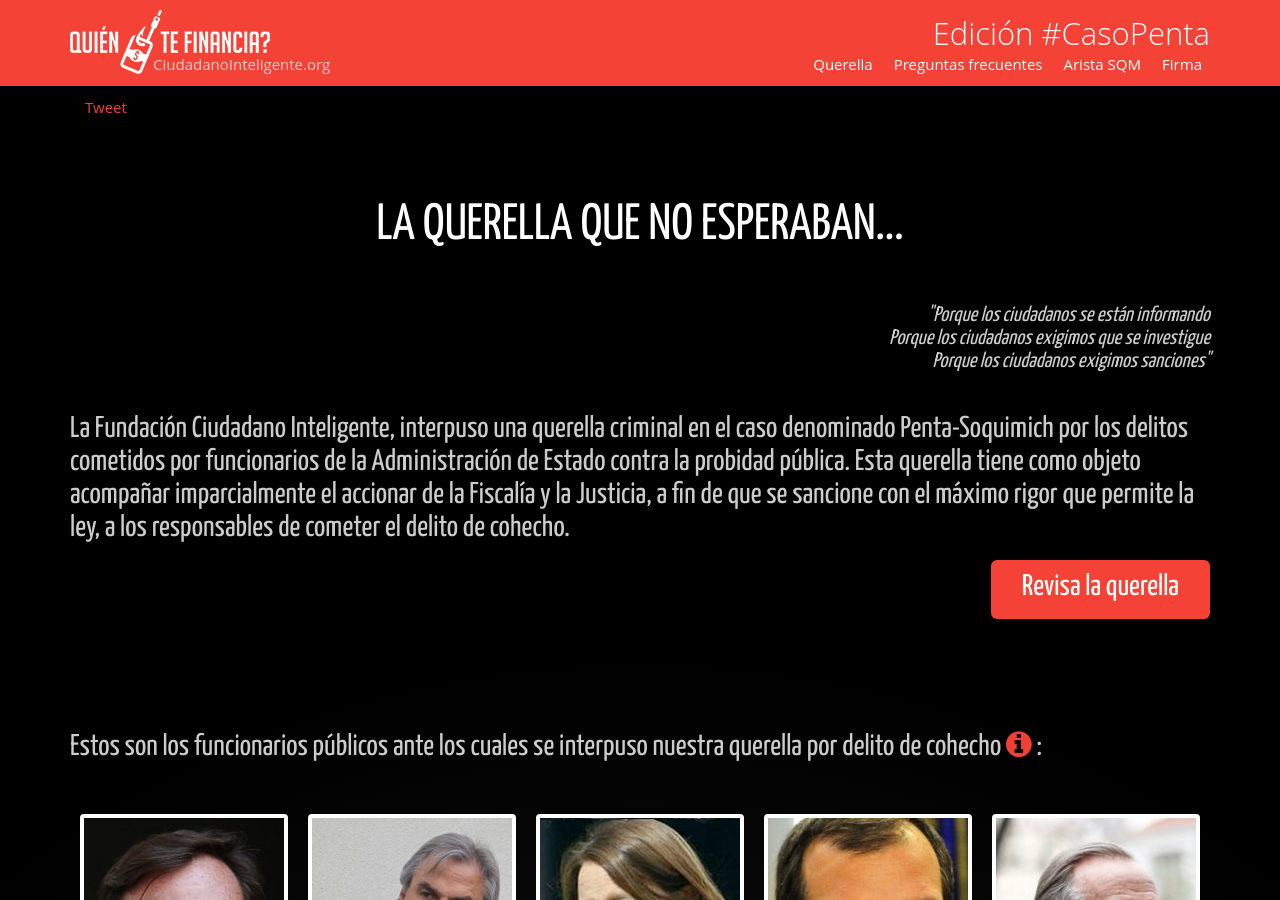
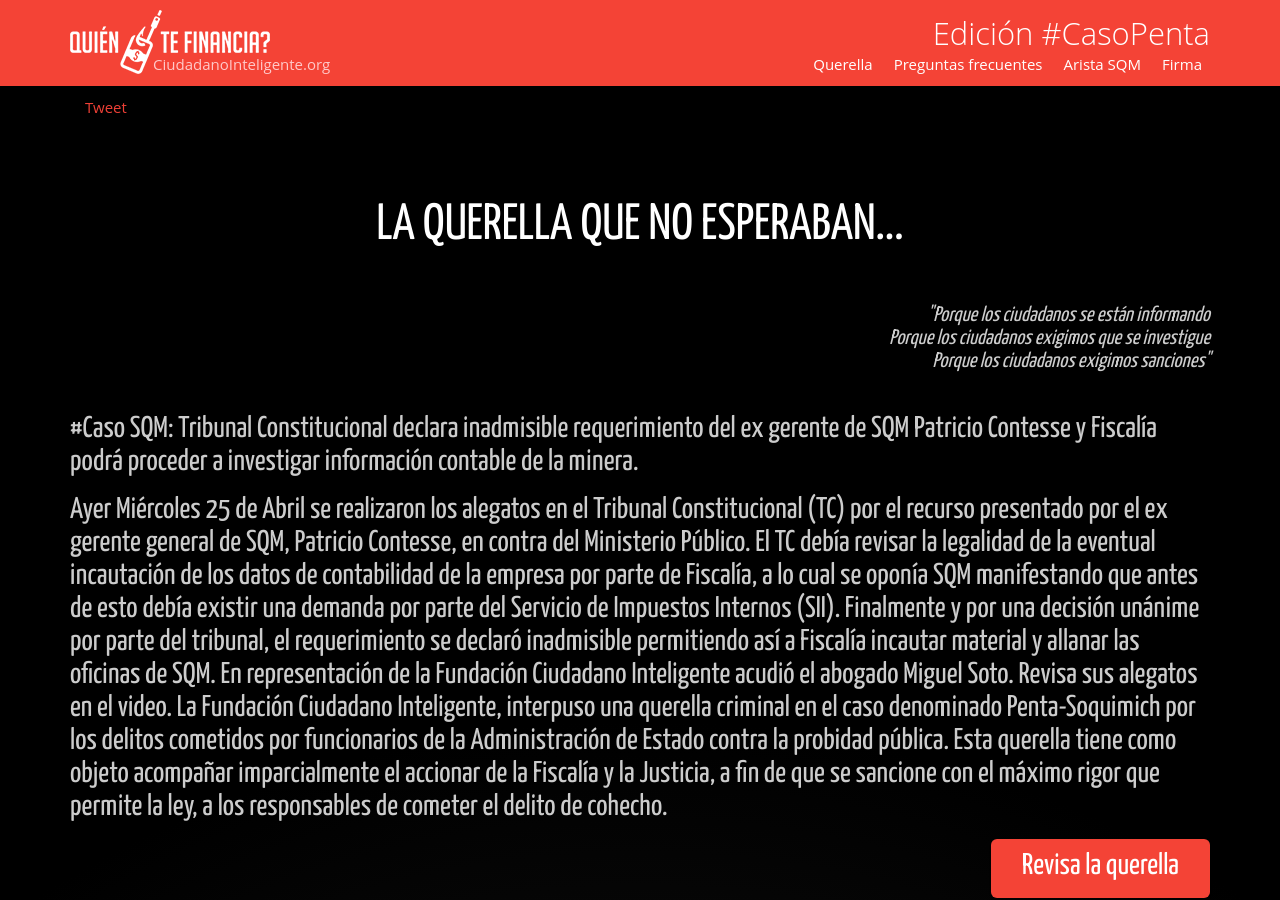
Before and after one commit to ciudadanointeligente/quien-te-financia, a Jekyll site: the page built from index.html, in a window 1280 px wide and 900 px high. Built offline with Jekyll 4.4.1, drawn with Linux system fonts in a browser that asks for light colours; nearby versions of some CDN libraries; comment, search, counter and statistics services are not loaded.

Commit message:
cambios en texto de home
actualización “en que vamos..”

```diff
--- a/_includes/ask-congressmen.html
+++ b/_includes/ask-congressmen.html
@@ -2,7 +2,9 @@
     <div class="container">
         <h1>LA QUERELLA QUE NO ESPERABAN...</h1>
         <h4><i>"Porque los ciudadanos se están informando</br>Porque los ciudadanos exigimos que se investigue</br>Porque los ciudadanos exigimos sanciones"</i></h4>
-        <h3>La Fundación Ciudadano Inteligente, interpuso una querella criminal en el caso denominado Penta-Soquimich por los delitos cometidos por funcionarios de la Administración de Estado contra la probidad pública. Esta querella tiene como objeto acompañar imparcialmente el accionar de la Fiscalía y la Justicia, a fin de que se sancione con el máximo rigor que permite la ley, a los responsables de cometer  el delito de cohecho.</h3>
+        <h3>#Caso SQM: Tribunal Constitucional declara inadmisible requerimiento del ex gerente de SQM Patricio Contesse y Fiscalía podrá proceder a investigar información contable de la minera.</h3>
+        <h3>Ayer Miércoles 25 de Abril se realizaron los alegatos en el Tribunal Constitucional (TC) por el recurso presentado por el ex gerente general de SQM, Patricio Contesse, en contra del Ministerio Público. El TC debía revisar la legalidad de la eventual incautación de los datos de contabilidad de la empresa por parte de Fiscalía, a lo cual se oponía SQM manifestando que antes de esto debía existir una demanda por parte del Servicio de Impuestos Internos (SII). Finalmente y por una decisión unánime por parte del tribunal, el requerimiento se declaró inadmisible permitiendo así a Fiscalía incautar material y allanar las oficinas de SQM.
+        En representación de la Fundación Ciudadano Inteligente acudió el abogado Miguel Soto. Revisa sus alegatos en el video. La Fundación Ciudadano Inteligente, interpuso una querella criminal en el caso denominado Penta-Soquimich por los delitos cometidos por funcionarios de la Administración de Estado contra la probidad pública. Esta querella tiene como objeto acompañar imparcialmente el accionar de la Fiscalía y la Justicia, a fin de que se sancione con el máximo rigor que permite la ley, a los responsables de cometer  el delito de cohecho.</h3>
         <div class="text-right">
             <a class="btn" href="{{site.baseurl}}/querella"><h3>Revisa la querella</h3></a>
         </div>
```
